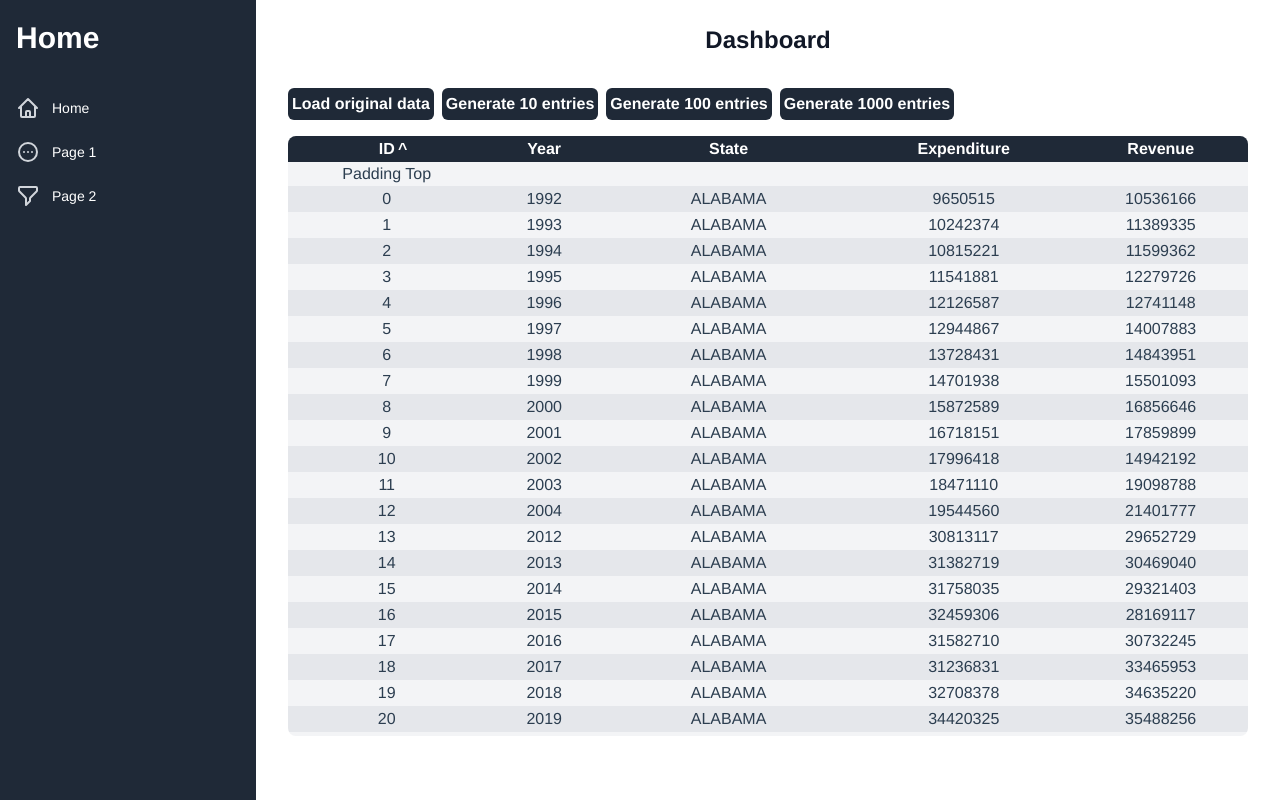
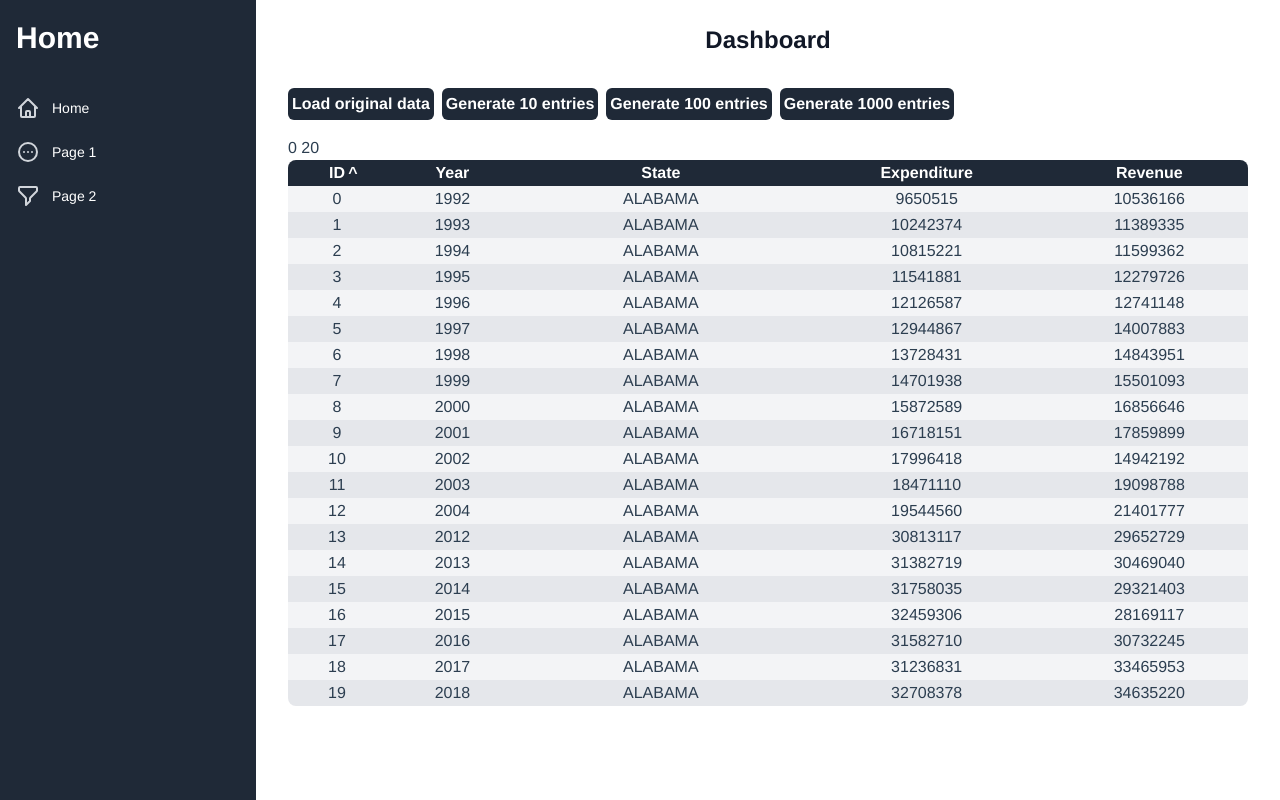
Before and after one commit to Exanite/DsaProject, a Vue app: page /#/ in a window 1280 px wide. Built offline with nearby package versions, Linux system fonts and the light colour scheme.

Commit message:
Add table height sizing and index calculations

```diff
--- a/src/components/FinanceDataTable.vue
+++ b/src/components/FinanceDataTable.vue
@@ -1,7 +1,13 @@
 <template>
-  <div class="bg-gray-100 rounded-lg max-h-[600px] overflow-y-auto" v-on:scroll="onScroll">
+  {{ indexStart }}
+  {{ indexEnd }}
+  <div
+    :style="{'max-height': displayHeight + 'px'}"
+    class="bg-gray-100 rounded-lg overflow-y-auto"
+    v-on:scroll="onScroll"
+  >
     <table class="w-full table-auto">
-      <thead class="bg-gray-800 text-white sticky top-0">
+      <thead class="bg-gray-800 text-white sticky top-0" ref="headerElement">
         <tr>
           <th
             v-for="(column, index) in columns"
@@ -20,11 +26,9 @@
         </tr>
       </thead>
       <tbody class="text-center">
-        <tr>Padding Top</tr>
         <tr v-for="datam in data" :key="datam.id" ref="rows" class="even:bg-gray-200">
           <td v-for="column in columns" :key="column.name">{{ column.getValue(datam) }}</td>
         </tr>
-        <tr>Padding Bottom</tr>
       </tbody>
     </table>
   </div>
@@ -109,10 +113,11 @@
       };
 
       // Virtualized Scrolling
-      const rows = ref<HTMLTableRowElement[]>();
+      const headerElement = ref<HTMLTableSectionElement>();
+      const rowElements = ref<HTMLTableRowElement[]>();
 
       const elementHeight = computed(() => {
-        const firstRow = rows.value?.at(0);
+        const firstRow = rowElements.value?.at(0);
 
         if (!firstRow) {
           return 26;
@@ -125,9 +130,11 @@
         return elementHeight.value * sortedData.value.length;
       });
 
-      const displayCount = ref(50);
+      const displayCount = ref(20);
       const displayHeight = computed(() => {
-        return elementHeight.value * displayCount.value;
+        const headerHeight = headerElement.value?.clientHeight ?? 0;
+
+        return headerHeight + elementHeight.value * displayCount.value;
       });
 
       const paddingTop = ref(0);
@@ -144,16 +151,28 @@
         scrollPosition.value = target.scrollTop;
       };
 
+      const indexStart = computed(() => {
+        return Math.floor(scrollPosition.value / elementHeight.value);
+      });
+
+      const indexEnd = computed(() => {
+        return indexStart.value + displayCount.value;
+      });
+
       return {
         data: sortedData,
         columns: columns,
         sortedColumn: sortedColumn,
         onColumnSortClicked: onColumnSortClicked,
 
-        rows,
-        elementHeight,
+        headerElement: headerElement,
+        rowElements: rowElements,
 
-        onScroll,
+        displayHeight: displayHeight,
+        indexEnd: indexEnd,
+        indexStart: indexStart,
+
+        onScroll: onScroll,
       };
     },
   });
```
